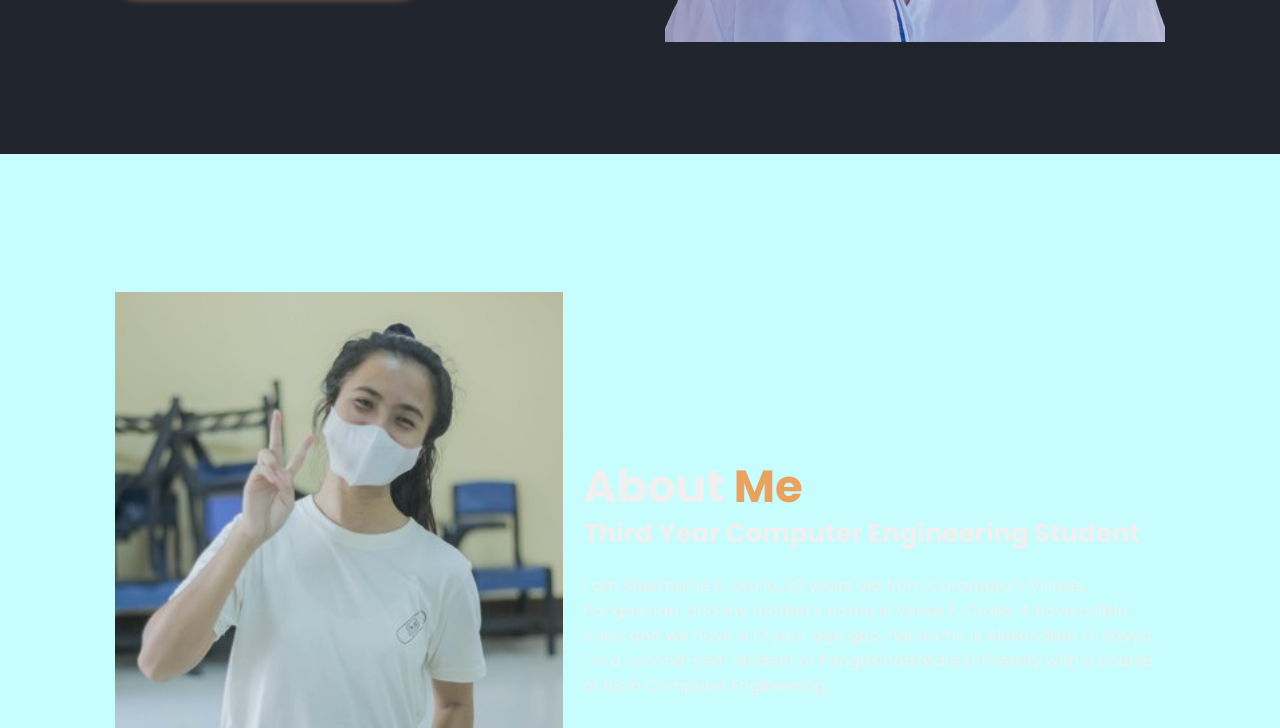
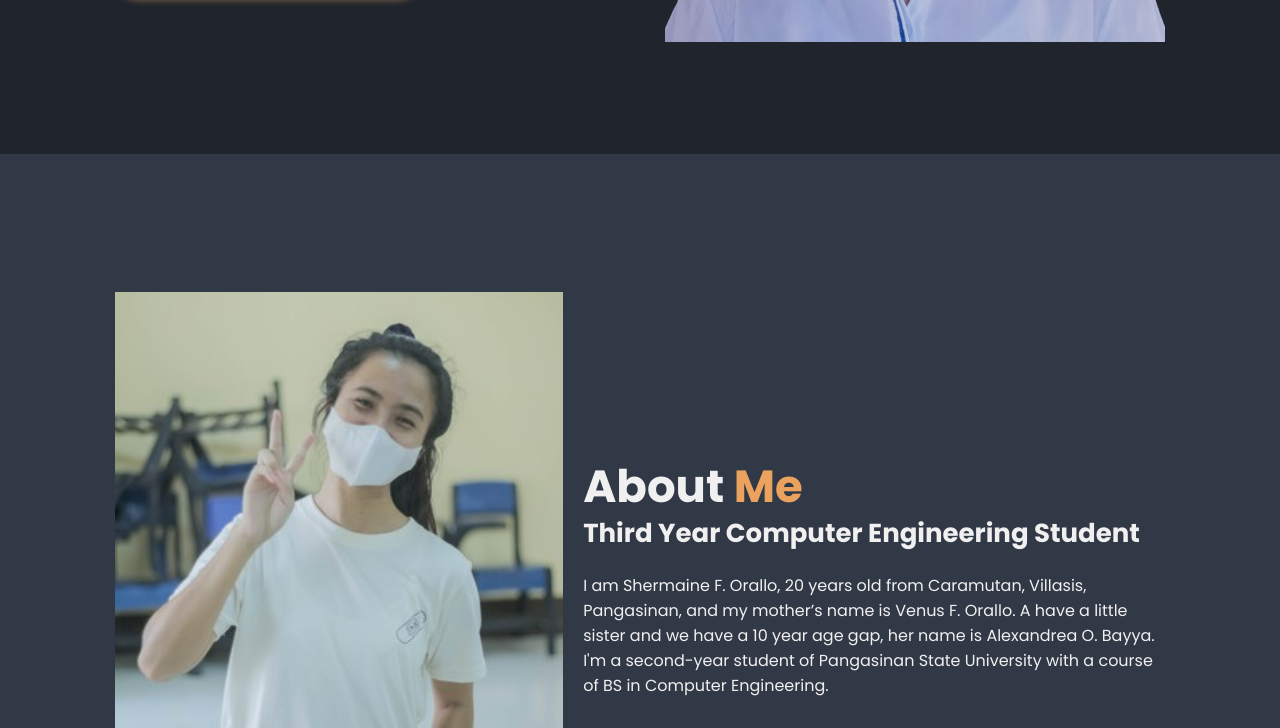
Before and after one commit to Shameinn/My-Website, a plain HTML site: page index.html in a window 1280 px wide. Shown: the part 646-1374 px from the top of the page. Drawn offline with nearby package versions, Linux system fonts and the light colour scheme.

Commit message:
Update style.css

```diff
--- a/css/style.css
+++ b/css/style.css
@@ -14,7 +14,7 @@
 
 :root {
     --bg-color: #1f242d;
-    --second-bg-color: #C7FDFD;
+    --second-bg-color: #323946;
     --text-color: #f0f0f0;
     --main-color: rgb(235, 162, 95);
 }
```
